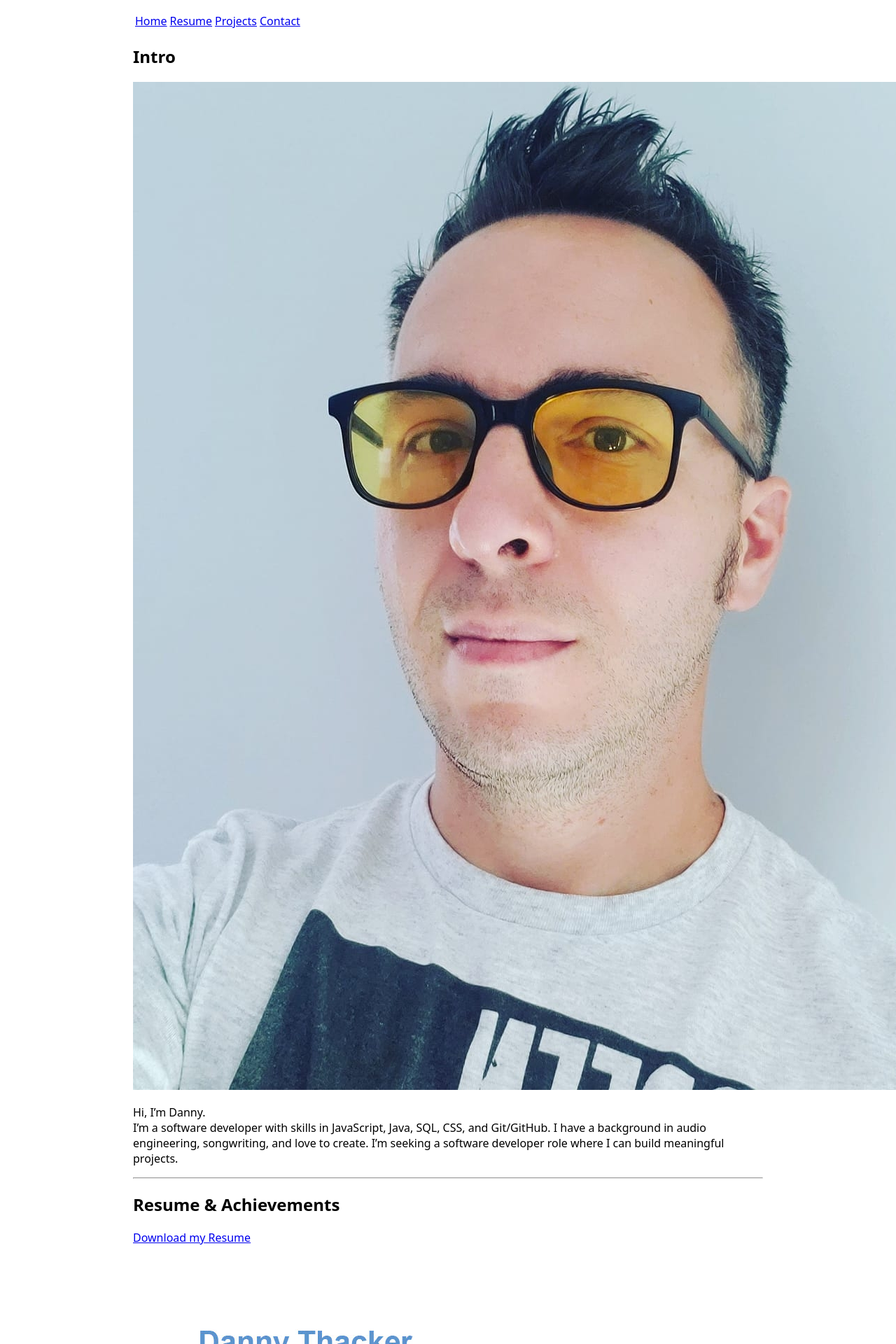
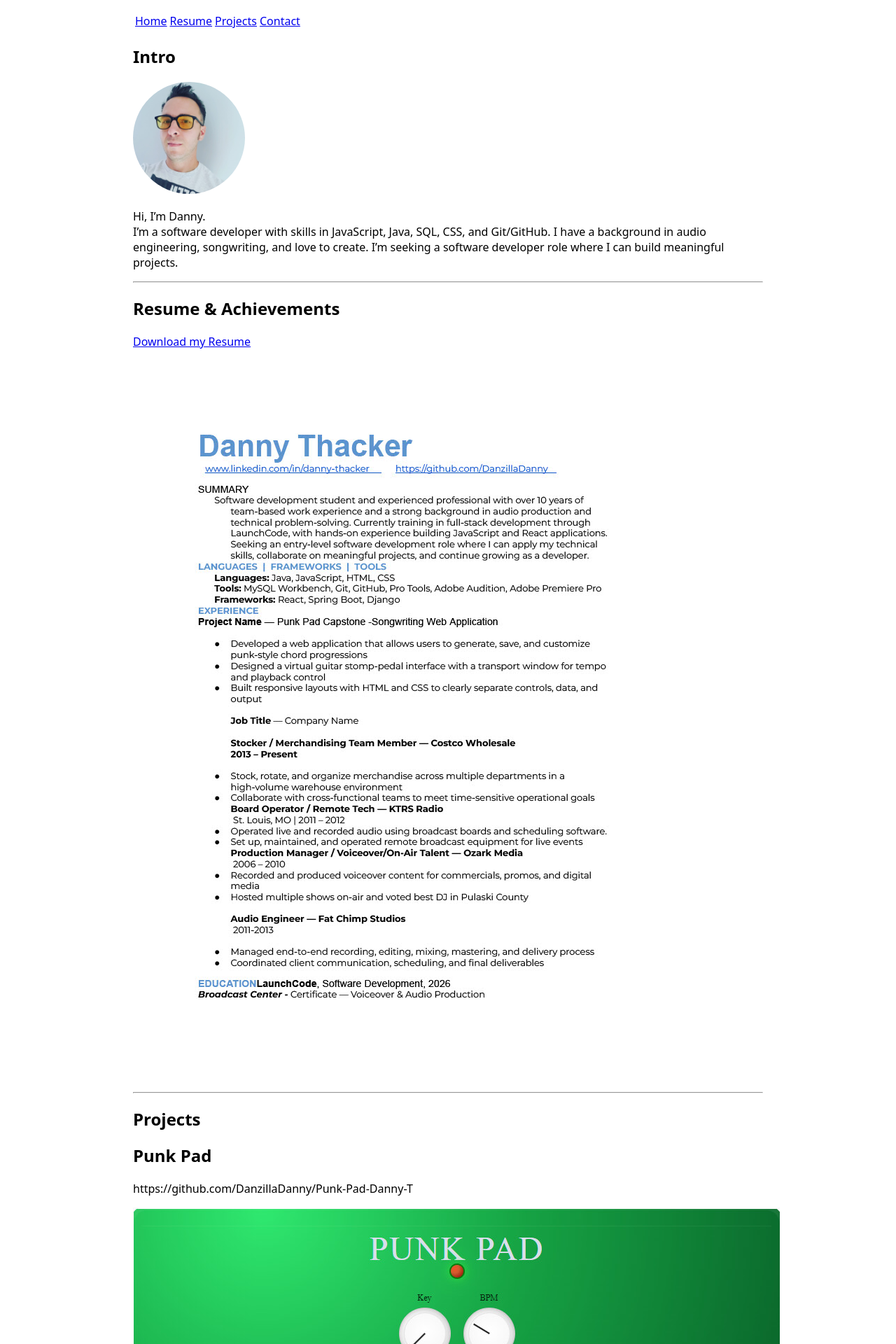
Before and after one commit to DanzillaDanny/DanzillaDanny.github.io, a Jekyll site: the page built from index.md, in a window 1280 px wide. Shown: the top 1920 px of the page at 70% size. Built offline with Jekyll 4.4.1, drawn with Linux system fonts in a browser that asks for light colours.

Commit message:
adjusting photo sizes and css settings

```diff
--- a/assets/index.css
+++ b/assets/index.css
@@ -11,3 +11,15 @@
     border-radius: 50%;
     object-fit: cover;
 }
+
+resume-pic{
+    position: center;
+    width: 50%;
+    height: auto;
+}
+
+punk-pad{
+    position: center;
+    width: 50%;
+    height: auto;
+}
--- a/index.md
+++ b/index.md
@@ -7,7 +7,7 @@
 
 ## Intro
 
-<img src="/assets/Profile_pic.jpg"/>
+<img class ="profile-pic" src = "/assets/Profile_pic.jpg"/>
 
 Hi, I’m Danny.
 I’m a software developer with skills in JavaScript, Java, SQL, CSS, and Git/GitHub. I have a background in audio engineering, songwriting, and love to create. I’m seeking a software developer role where I can build meaningful projects.
@@ -18,7 +18,7 @@
 
 [Download my Resume](assets/Danny_Thacker_Resume_2026.pdf)
 
-<img src="assets/Danny_Thacker_Resume_2026.jpg"/>
+<img class = "resume-pic" src = "assets/Danny_Thacker_Resume_2026.jpg"/>
 
 ---
 
@@ -27,7 +27,7 @@
 
 https://github.com/DanzillaDanny/Punk-Pad-Danny-T
 
-<img src="assets/Punk_Pad.jpg"/>
+<img class = "punk-pad" src = "assets/Punk_Pad.jpg"/>
 
 Punk Pad is a chord generator inspired by pop-punk, emo, and punk hits. It helps songwriters and guitar players of all skill levels quickly generate chord progressions commonly used in these genres, making it easier to start writing songs and experiment with new ideas.
 
```
